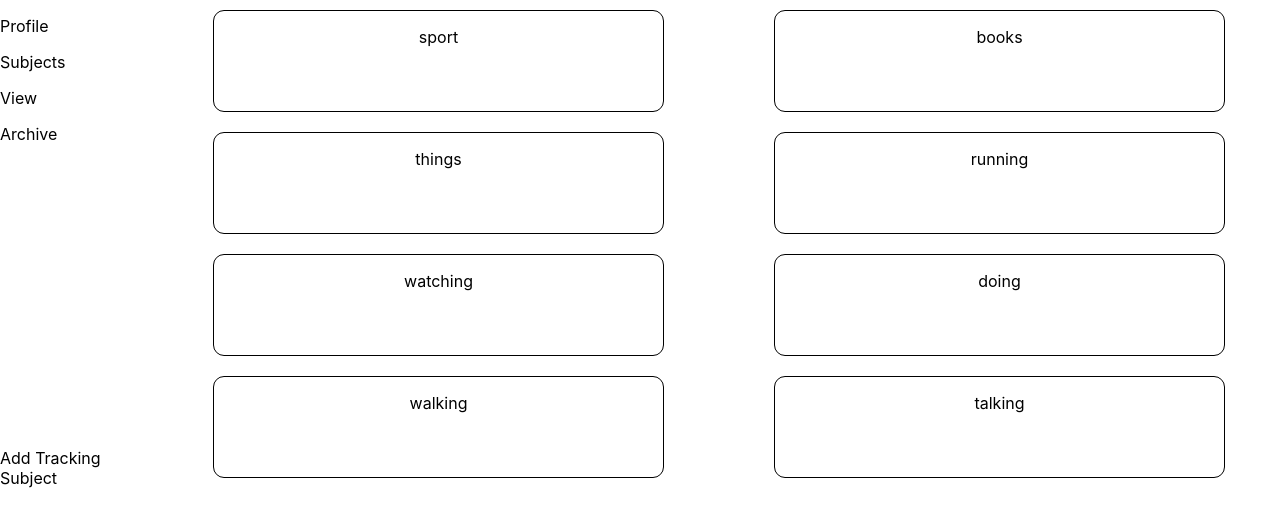
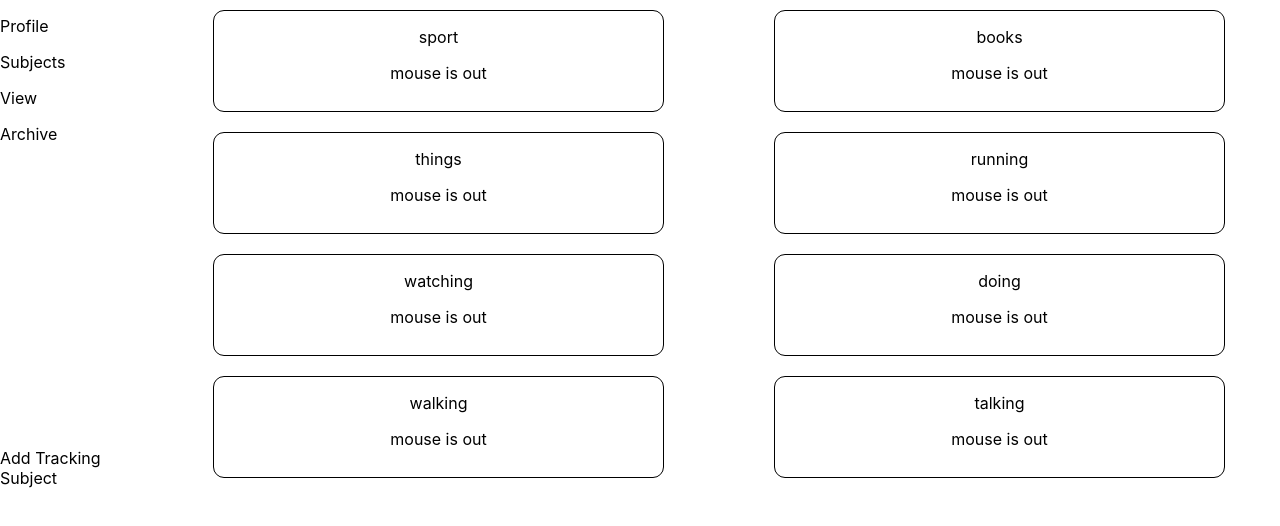
Before and after one commit to DavidBlau854/tracking-app, a React (Create React App) app: page / in a window 1280 px wide. Shown: the top 526 px of the page. Built offline with nearby package versions, Linux system fonts and the light colour scheme.

Commit message:
adding hover to subject

```diff
--- a/src/components/Subject.tsx
+++ b/src/components/Subject.tsx
@@ -1,12 +1,41 @@
 import React from "react";
 import "./subject.css";
 
-function Subject(props: any) {
-  return (
-    <div className="subject">
-      <p>{props.title}</p>
-    </div>
-  );
+interface Iprops {
+  title: string;
+}
+
+interface IState {
+  isHovered: boolean;
+}
+
+class Subject extends React.Component {
+  props: Iprops;
+  state: IState;
+
+  constructor(props: Iprops) {
+    super(props);
+    this.props = props;
+    this.state = { isHovered: false };
+    this.onMouseCrossBoundary = this.onMouseCrossBoundary.bind(this);
+  }
+
+  onMouseCrossBoundary() {
+    this.setState({ isHovered: !this.state.isHovered });
+  }
+  render() {
+    return (
+      <div
+        className="subject"
+        onMouseEnter={this.onMouseCrossBoundary}
+        onMouseLeave={this.onMouseCrossBoundary}
+      >
+        <p>{this.props.title}</p>
+        {this.state.isHovered && <p>mouse is in</p>}
+        {!this.state.isHovered && <p>mouse is out</p>}
+      </div>
+    );
+  }
 }
 
 export default Subject;
--- a/src/components/SubjectsPage.tsx
+++ b/src/components/SubjectsPage.tsx
@@ -5,11 +5,7 @@ import exampleSubjects from "../ExampleSubjects";
 import { ISubject } from "../models/Subject";
 
 class SubjectsPage extends React.Component {
-  state: { subjects: ISubject[] };
-  constructor() {
-    super({});
-    this.state = { subjects: [] };
-  }
+  state: { subjects: ISubject[] } = { subjects: [] };
 
   componentDidMount() {
     this.setState({ subjects: exampleSubjects }); //server here..
```
